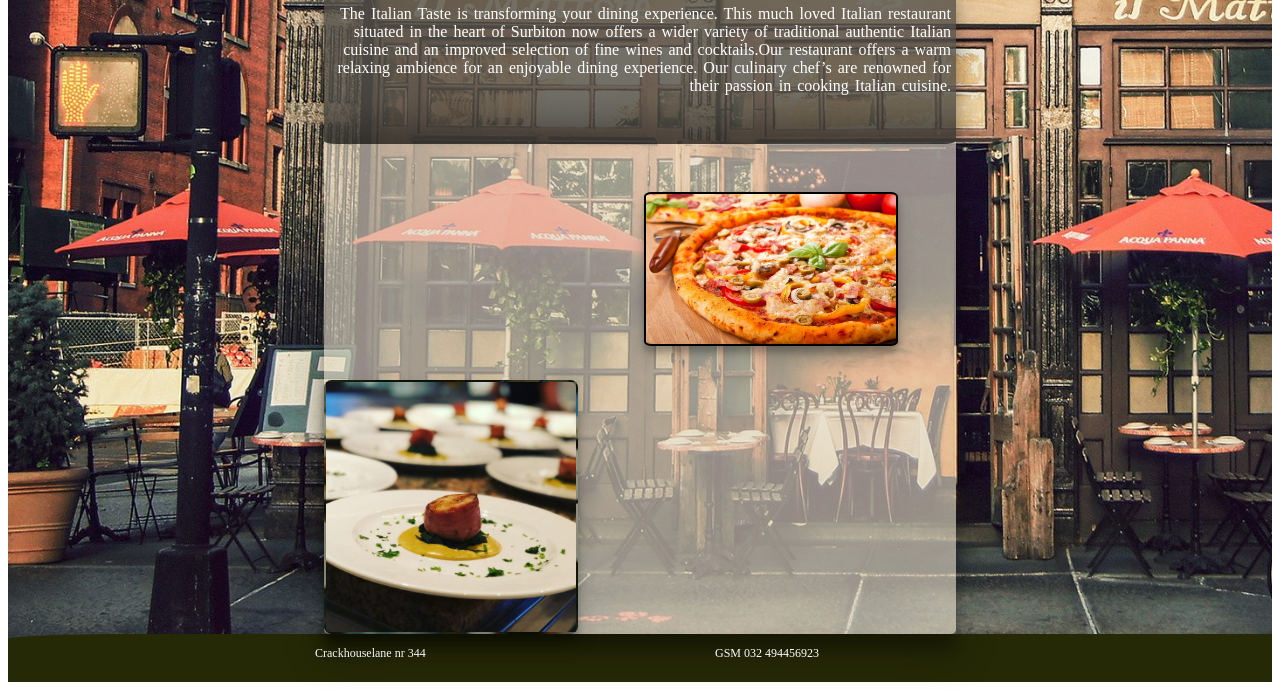
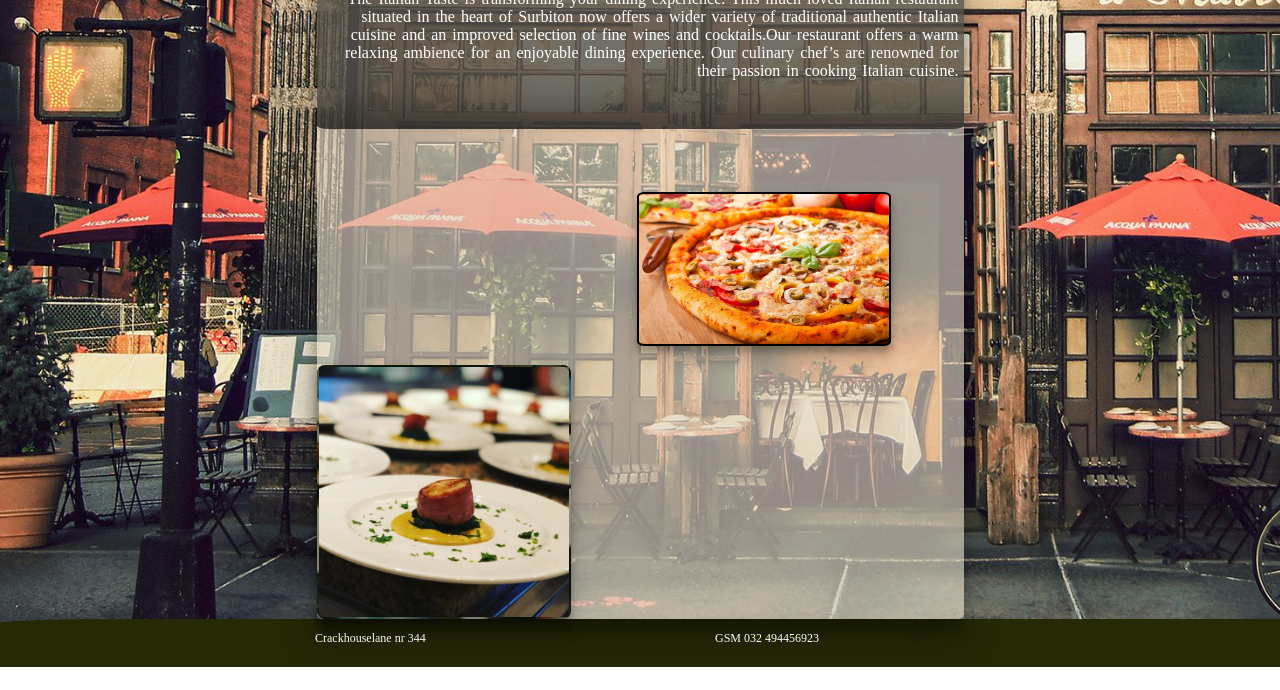
Before and after one commit to Jokkeuh/Restaurant-Page, a website built with webpack: page dist/index.html in a window 1280 px wide. Shown: the part 374-1064 px from the top of the page. After the commit the page ends 1041 px from the top, so only its background shows below. Built offline with Linux system fonts and the light colour scheme; a web font is replaced by a local one.

Commit message:
fix margin on container

```diff
--- a/src/style.css
+++ b/src/style.css
@@ -48,6 +48,7 @@
 }
 
 .container {
+    margin: -15px;
     background-image: url(./img/italianImg.jpg);
     background-size: cover;
     font-family: "myFont2";
```
Also changed, not shown: dist/main.js.
